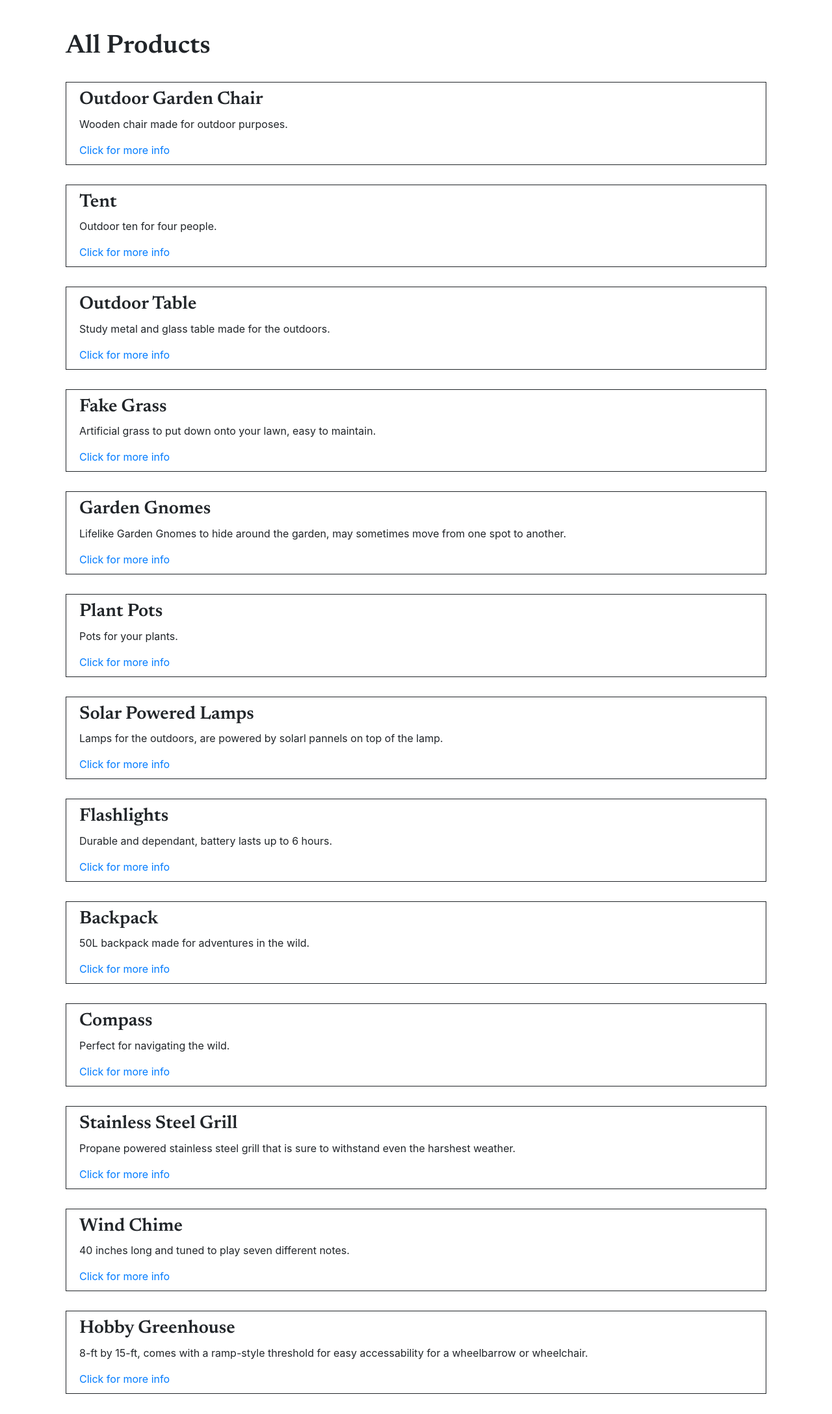
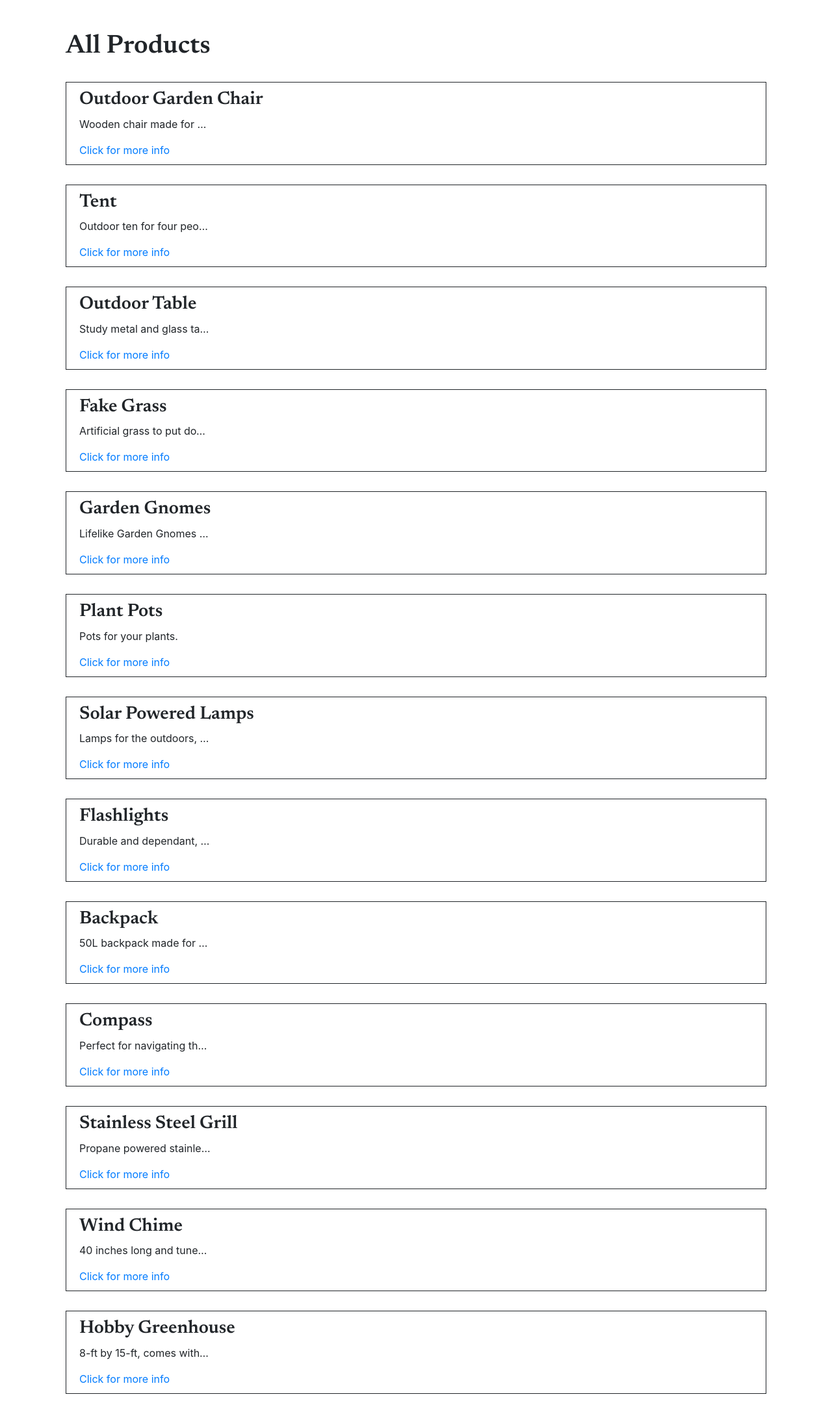
Before and after one commit to Mz69/Web-Dev, a PHP site: page /index.php?products in a window 1280 px wide. Shown: the part 56-2232 px from the top of the page at 65% size. Run offline with PHP 8.4, Linux system fonts and the light colour scheme; data comes from the database, SQL or seed files in the repository.

Commit message:
limit text length of description in product list

```diff
--- a/project_IronMan5/css/main.css
+++ b/project_IronMan5/css/main.css
@@ -10,3 +10,10 @@
     display: block;
     border: 1px solid;
 }
+
+.product p {
+    overflow: hidden;
+    max-width: 20ch;
+    text-overflow: ellipsis;
+    white-space: nowrap;
+}
```
